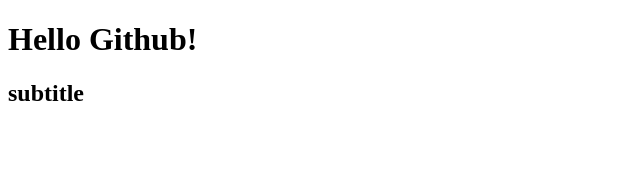
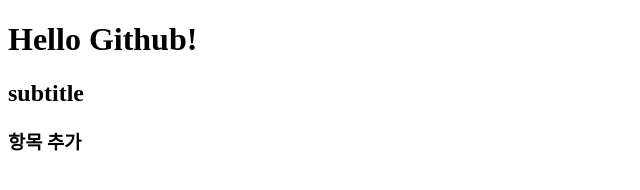
Before and after one commit to jclas7/github_test, a plain HTML site: page index.html in a window 1280 px wide. Shown: the whole page, without its empty margins (0-640 px from the left). Drawn offline with Linux system fonts and the light colour scheme.

Commit message:
Update index.html

```diff
--- a/index.html
+++ b/index.html
@@ -8,5 +8,6 @@
 <body>
     <h1>Hello Github!</h1>
     <h2>subtitle</h2>
+    <h3>항목 추가</h3>
 </body>
 </html>
```
